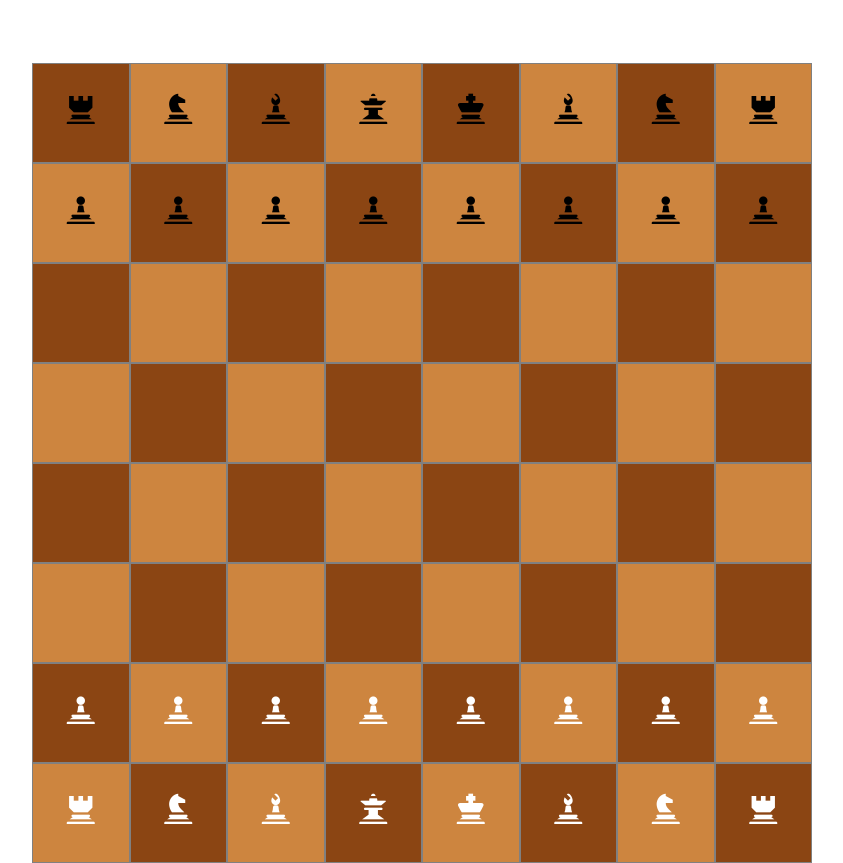
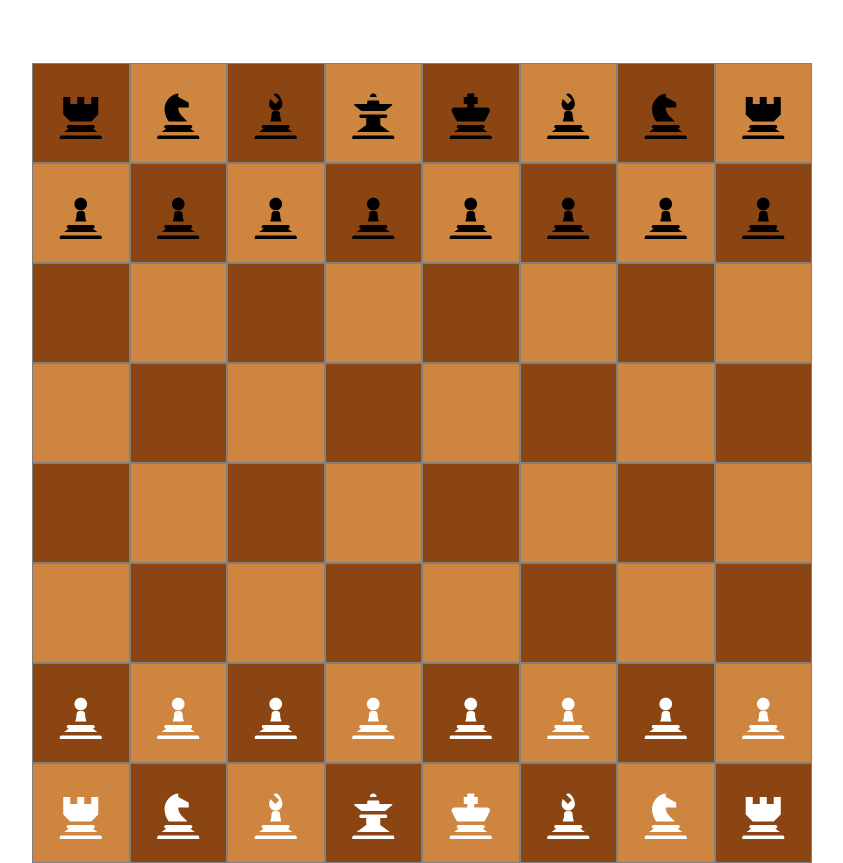
Before and after one commit to chadellison/chess-client, a React (Create React App) app: page / in a window 1280 px wide. Shown: the whole page, without its empty margins (218-1061 px from the left). Built offline with nearby package versions, Linux system fonts and the light colour scheme.

Commit message:
adjust piece size

```diff
--- a/src/styles/Piece.css
+++ b/src/styles/Piece.css
@@ -8,7 +8,7 @@
 
 .piece {
   margin-top: 50%;
-  font-size: 2em;
+  font-size: 3em;
 }
 
 .piece:hover {
```
